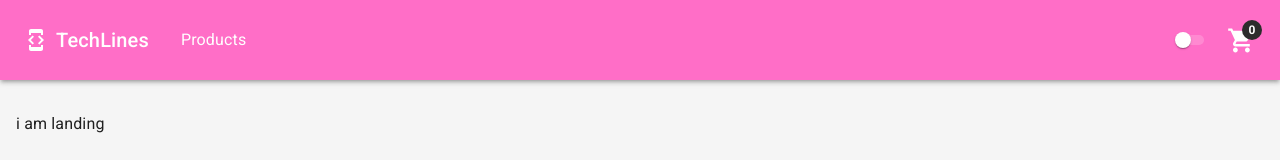
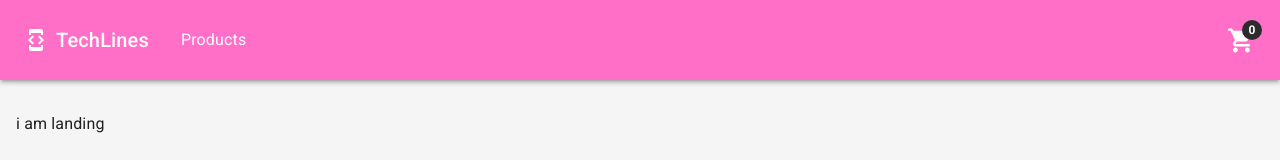
Before and after one commit to jasonLapina/techlines-ui, a React (Vite) app: page / in a window 1280 px wide. Shown: the top 160 px of the page. Built offline with nearby package versions, Linux system fonts and the light colour scheme.

Commit message:
show favs toggle only on products page, indicate whether toggled

```diff
--- a/src/components/Header.tsx
+++ b/src/components/Header.tsx
@@ -15,8 +15,11 @@ import { useSelector } from "react-redux";
 import { RootState } from "../redux/store.ts";
 import { CartItem } from "../types.ts";
 import Link from "./Link.tsx";
+import { useLocation } from "react-router";
 
 const Header = () => {
+  const { pathname } = useLocation();
+
   return (
     <AppBar
       position="sticky"
@@ -41,7 +44,7 @@ const Header = () => {
             </Stack>
 
             <Stack direction="row" alignItems="center" spacing={2}>
-              <ToggleFavorites />
+              {pathname === "/products" && <ToggleFavorites />}
               <ShoppingCartIcon />
             </Stack>
           </Stack>
--- a/src/components/ToggleFavorites.tsx
+++ b/src/components/ToggleFavorites.tsx
@@ -28,14 +28,11 @@ const ToggleFavorites = () => {
             onChange={handleSwitchChange}
             size="small"
             sx={{
-              "& .MuiSwitch-switchBase.Mui-checked": {
-                color: "secondary.light",
-              },
               "& .MuiSwitch-switchBase.Mui-checked + .MuiSwitch-track": {
-                backgroundColor: "secondary.main",
+                backgroundColor: "rgba(255, 255, 255, 0.5)",
               },
               "& .MuiSwitch-track": {
-                backgroundColor: "rgba(255, 255, 255, 0.5)",
+                backgroundColor: "secondary.main",
               },
               "& .MuiSwitch-thumb": {
                 backgroundColor: "white",
--- a/src/pages/Products/ProductsPage.tsx
+++ b/src/pages/Products/ProductsPage.tsx
@@ -2,7 +2,7 @@ import useProducts from "../../hooks/useProducts.ts";
 import Loading from "../../components/Loading.tsx";
 import ProductCard from "./ProductCard.tsx";
 import { Product } from "../../types.ts";
-import { Box } from "@mui/material";
+import { Box, Typography } from "@mui/material";
 import { useSelector } from "react-redux";
 import { RootState } from "../../redux/store.ts";
 import { useMemo } from "react";
@@ -22,6 +22,10 @@ const ProductsPage = () => {
   if (isLoading) return <Loading />;
 
   return (
+    <>
+      {favoritesToggled && (
+        <Typography variant="subtitle2">* Showing favorites only</Typography>
+      )}
       <Box
         sx={{
           display: "grid",
@@ -36,6 +40,7 @@ const ProductsPage = () => {
           <ProductCard product={product} key={product._id} />
         ))}
       </Box>
+    </>
   );
 };
 
```
Lines whose indentation alone changed are shown as unchanged.
